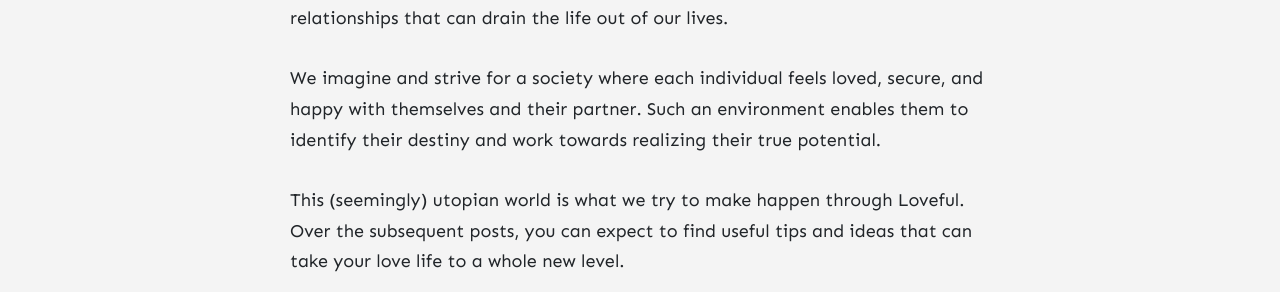
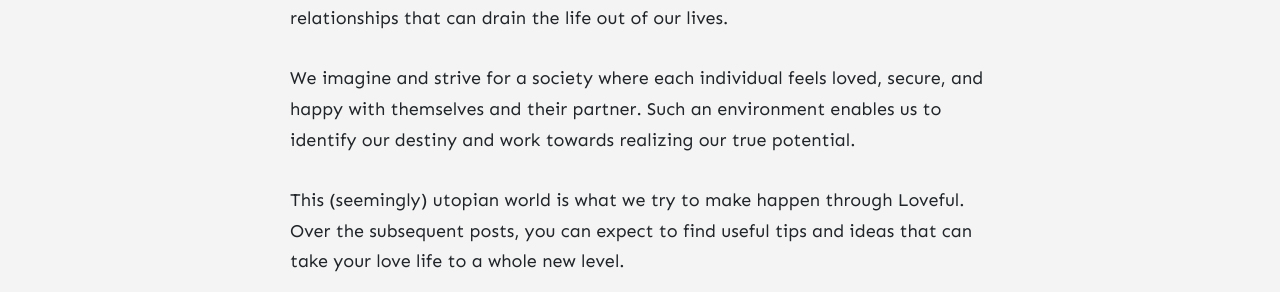
Before and after one commit to stackbit-projects/happy-zebra-28bc2, a Jekyll site: the page built from _posts/2021-09-01-welcome-to-loveful.md, in a window 1280 px wide. Shown: the part 1131-1423 px from the top of the page. Built offline with Jekyll 4.4.1, drawn with Linux system fonts in a browser that asks for light colours; nearby versions of some CDN libraries; comment, search, counter and statistics services are not loaded.

Commit message:
2021-09-01-welcome-to-loveful.md: changed

```diff
--- a/_posts/2021-09-01-welcome-to-loveful.md
+++ b/_posts/2021-09-01-welcome-to-loveful.md
@@ -11,7 +11,7 @@ Hello folks! This is the very beginning of Loveful. 👀
 
 At Loveful, we made it our mission to rid the world of unfulfilling and monotonous relationships that can drain the life out of our lives.
 
-We imagine and strive for a society where each individual feels loved, secure, and happy with themselves and their partner. Such an environment enables them to identify their destiny and work towards realizing their true potential.
+We imagine and strive for a society where each individual feels loved, secure, and happy with themselves and their partner. Such an environment enables us to identify our destiny and work towards realizing our true potential.
 
 This (seemingly) utopian world is what we try to make happen through Loveful. Over the subsequent posts, you can expect to find useful tips and ideas that can take your love life to a whole new level.
 
```
